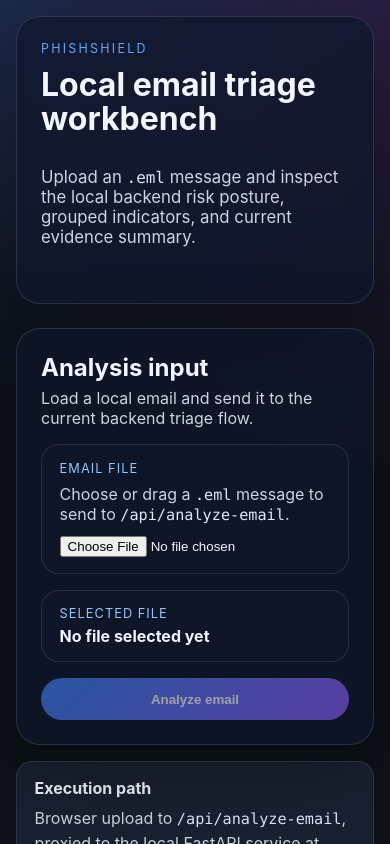
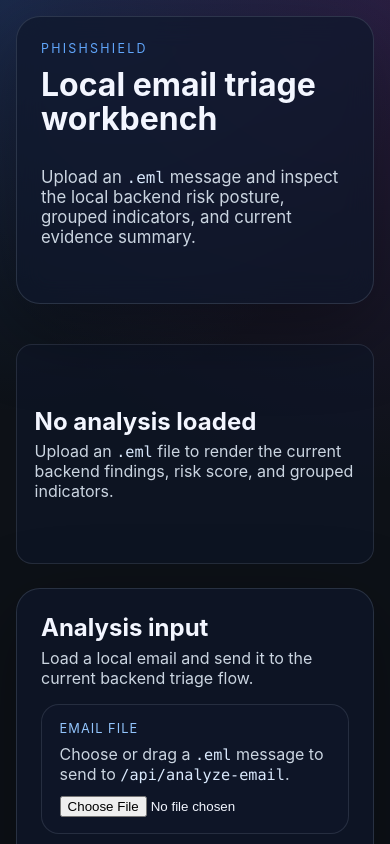
Before and after one commit to josenieto/PhishShield, a React (Vite) app in the folder frontend/: page / in a window 390 px wide. Shown: the top 844 px of the page. Built offline with nearby package versions, Linux system fonts and the light colour scheme.

Commit message:
fix(frontend): Prevent tablet result panel overlap.
- Stack workbench and analysis grids below 960px.
- Prioritize analysis results before the input sidebar on narrow screens.
- Add responsive coverage for the tablet layout without changing analysis semantics.

```diff
--- a/frontend/src/styles.css
+++ b/frontend/src/styles.css
@@ -928,6 +928,27 @@
   white-space: normal;
 }
 
+@media (max-width: 960px) {
+  .workbench-grid,
+  .analysis-overview-grid,
+  .analysis-secondary-grid {
+    grid-template-columns: 1fr;
+  }
+
+  .workbench-main {
+    order: 1;
+  }
+
+  .workbench-sidebar {
+    order: 2;
+  }
+
+  .summary-card-priority,
+  .evidence-card-wide {
+    grid-column: auto;
+  }
+}
+
 @media (max-width: 720px) {
   .app-shell {
     padding: 1rem;
```
Also changed, not shown: 1 other file (tests, documents, lock files or other folders).
